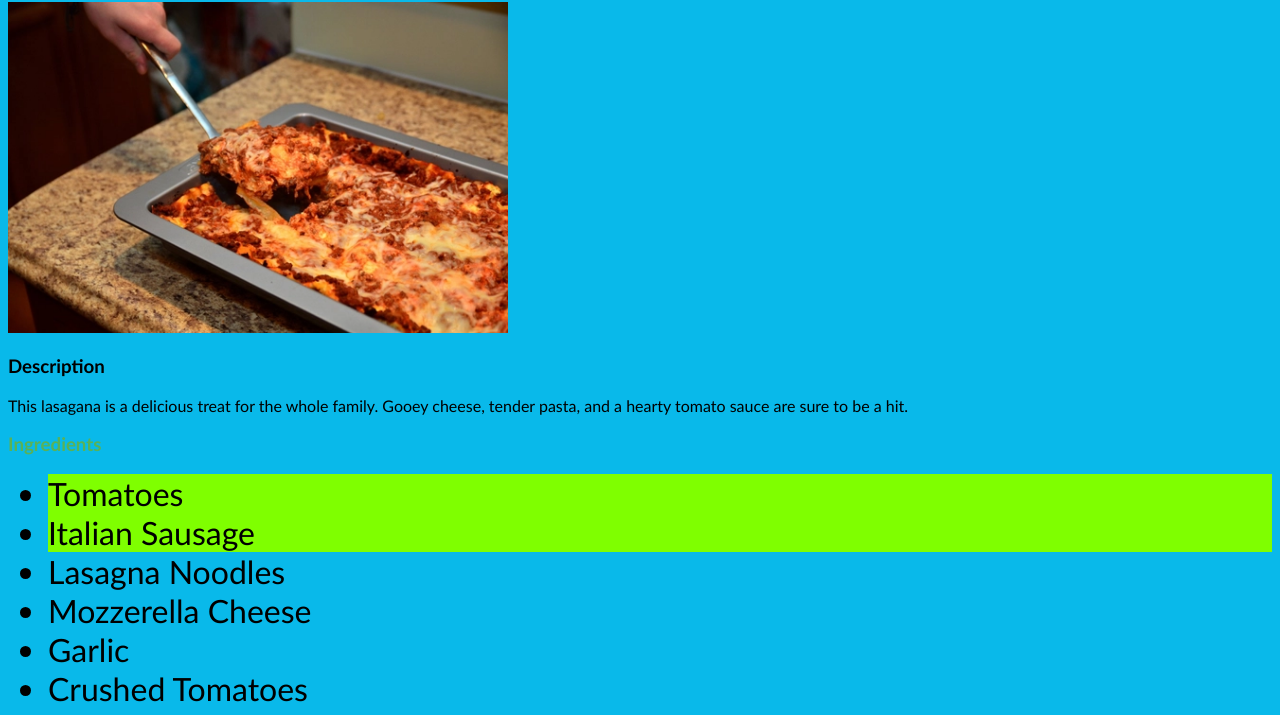
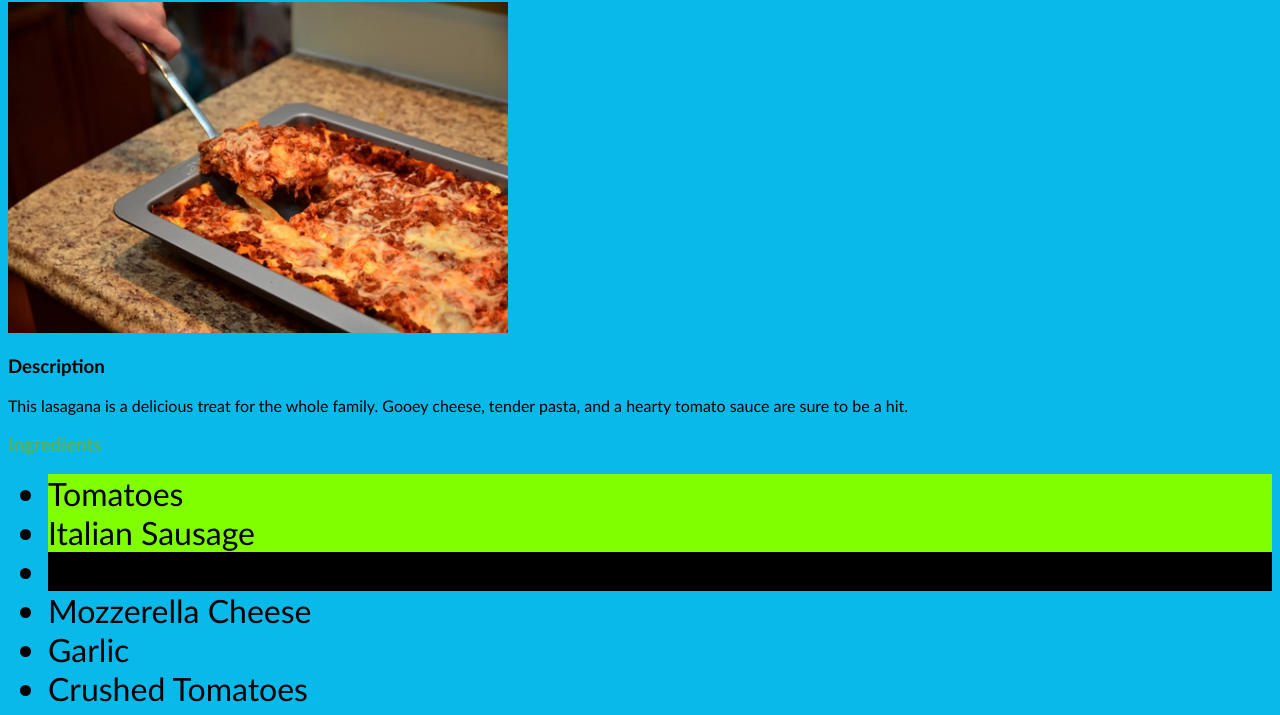
Before and after one commit to Jbishopdev/recipes, a plain HTML site: page recipe-pages/lasagna.html in a window 1280 px wide. Shown: the part 78-793 px from the top of the page. Drawn offline with Linux system fonts and the light colour scheme.

Commit message:
Add style to experiment with selectors

```diff
--- a/recipe-pages/lasagna.html
+++ b/recipe-pages/lasagna.html
@@ -15,7 +15,7 @@
     <ul>
         <li class="item">Tomatoes</li>
         <li class="item">Italian Sausage</li>
-        <li>Lasagna Noodles</li>
+        <li class="list item">Lasagna Noodles</li>
         <li>Mozzerella Cheese</li>
         <li>Garlic</li>
         <li>Crushed Tomatoes</li>
--- a/style.css
+++ b/style.css
@@ -36,6 +36,10 @@ ol li{
     background-color: brown;
 }
 
+.list.item {
+    background-color: black;
+}
+
 .item {
     background-color: chartreuse;
 }
```
